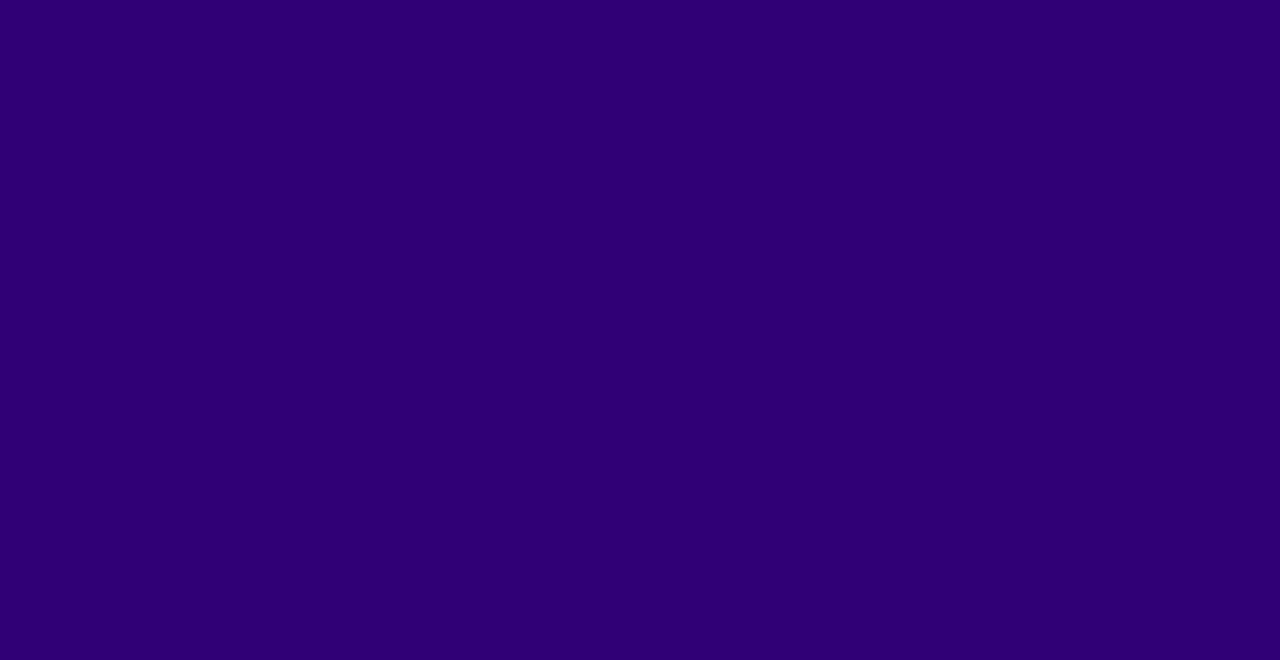
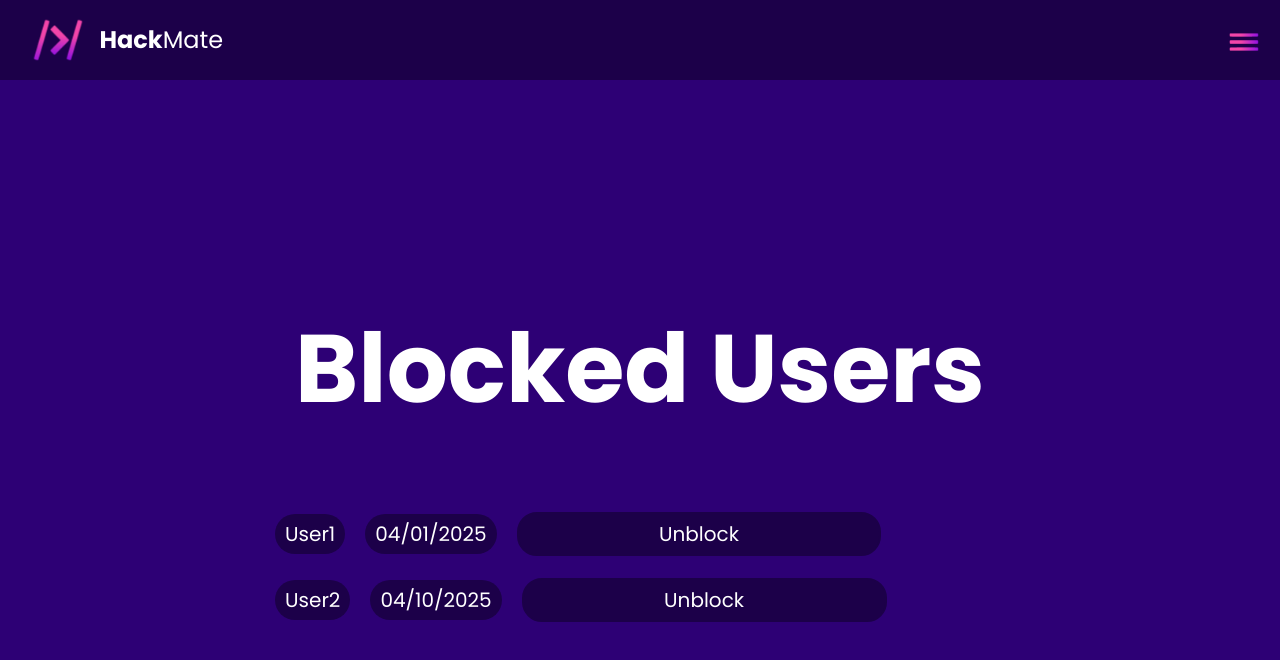
Before and after one commit to ihatepeanuts32/HackMate, a React (Vite) app in the folder frontend/: page /blockedUsers in a window 1280 px wide. Before the commit this address had no page. Shown: the top 660 px of the page. Built offline with nearby package versions, Linux system fonts and the light colour scheme.

Commit message:
Created pages for unblocking users and creating a group

```diff
--- a/frontend/src/App.jsx
+++ b/frontend/src/App.jsx
@@ -18,7 +18,8 @@ import ContactUs from './pages/ContactUs';
 import ProfileView from './pages/ProfileView';
 import Groups from './pages/Groups';
 import ExploreGroup from './pages/ExploreGroup';
-
+import CreateGroup from './pages/CreateGroup';
+import BlockedUsers from './pages/BlockedUsers';
 
 function App() {
   return (
@@ -39,6 +40,8 @@ function App() {
           <Route path="/contact" element={<ContactUs />} />
           <Route path="/profileView" element={<ProfileView />} />
           <Route path="/exploreGroup" element={<ExploreGroup />} />
+          <Route path="/createGroup" element={<CreateGroup />} />
+          <Route path="/blockedUsers" element={<BlockedUsers />} />
         </Route>
       </Routes>
     </Router>
--- a/frontend/src/components/Navbar.jsx
+++ b/frontend/src/components/Navbar.jsx
@@ -114,6 +114,14 @@ const Navbar = () => {
             <span className="icon">🔍</span>
             explore
           </Link>
+          <Link to="/createGroup" className="menu-item">
+            <span className="icon">🔍</span>
+            create a group
+          </Link>
+          <Link to="/blockedUsers" className="menu-item">
+            <span className="icon">🔍</span>
+            blocked users
+          </Link>
         </div>
       </div>
     </>
--- /dev/null
+++ b/frontend/src/pages/BlockedUsers.jsx
@@ -0,0 +1,77 @@
+import React, { useState } from 'react';
+
+//Hrishikesh Srirangam
+
+function BlockedUsers() {
+    const [rows, setRows] = useState([
+        { user: 'User1', date: '04/01/2025' },
+        { user: 'User2', date: '04/10/2025' },
+    ]);
+
+    const addRow = () => {
+        const userNumber = rows.length + 1;
+        setRows([...rows, { user: `User${userNumber}`, date: 'MM/DD/YYYY' }]);
+    };
+
+    const removeRow = (index) => {
+        setRows(rows.filter((_, i) => i !== index));
+    };
+
+    return (
+        <div>
+            <h1 style={{ color: "white" }}>Blocked Users</h1>
+            {rows.map((row, index) => (
+                <div
+                    key={index}
+                    style={{
+                        display: 'flex',
+                        gap: '20px',
+                        marginBottom: '10px',
+                        alignItems: 'center',
+                    }}
+                >
+                    <span style={{
+                        fontSize: 20,
+                        borderRadius: 25,
+                        borderColor: '#1C0049',
+                        backgroundColor: '#1C0049',
+                        color: 'white',
+                        padding: '5px 10px',
+                    }}>{row.user}</span>
+
+                    <span style={{
+                        fontSize: 20,
+                        borderRadius: 25,
+                        borderColor: '#1C0049',
+                        backgroundColor: '#1C0049',
+                        color: 'white',
+                        padding: '5px 10px',
+                    }}>{row.date}</span>
+
+                    <button style={{
+                            fontSize: 20,
+                            borderColor: '#1C0049',
+                            backgroundColor: '#1C0049',
+                            color: 'white',
+                            padding: '5px 10px',
+                        }}
+                        onClick={() => removeRow(index)}
+                    >
+                        Unblock
+                    </button>
+                </div>
+            ))}
+
+            {/* <button style={{
+                fontSize: 20,
+                borderColor: '#1C0049',
+                backgroundColor: '#1C0049',
+                color: 'white',
+                padding: '5px 10px',
+            }}
+                onClick={addRow}>Add Row</button> */}
+        </div>
+    );
+}
+
+export default BlockedUsers;
--- /dev/null
+++ b/frontend/src/pages/CreateGroup.jsx
@@ -0,0 +1,26 @@
+import React from "react";
+
+//Hrishikesh Srirangam
+
+const CreateGroup = () => {
+    return (
+        <div>
+            <h1 style={{color:"white"}}>Create a Group</h1>
+            <div className="split-row">
+                <h3 style={{width:500, color:"white"}}>Group Name</h3>
+                <input width={50} style={{fontSize: 18}}></input>
+            </div>
+            <div className="split-row">
+                <h3 style={{width:500, color:"white"}}>Members</h3>
+                <input width={50} style={{fontSize: 18}}></input>
+            </div>
+            <div className="split-row">
+                <h3 style={{width:500, color:"white"}}>Description</h3>
+                <textarea rows={6} cols={50} style={{fontSize: 18, borderRadius: 15, borderColor:'#1C0049', backgroundColor:'#1C0049'}}></textarea>
+            </div>
+            <button style={{fontSize: 24, borderColor:'#1C0049', backgroundColor:'#1C0049'}}>Submit</button>
+        </div>
+    )
+}
+
+export default CreateGroup;
```
Also changed, not shown: frontend/src/pages/PrivacySettings.jsx (added).
